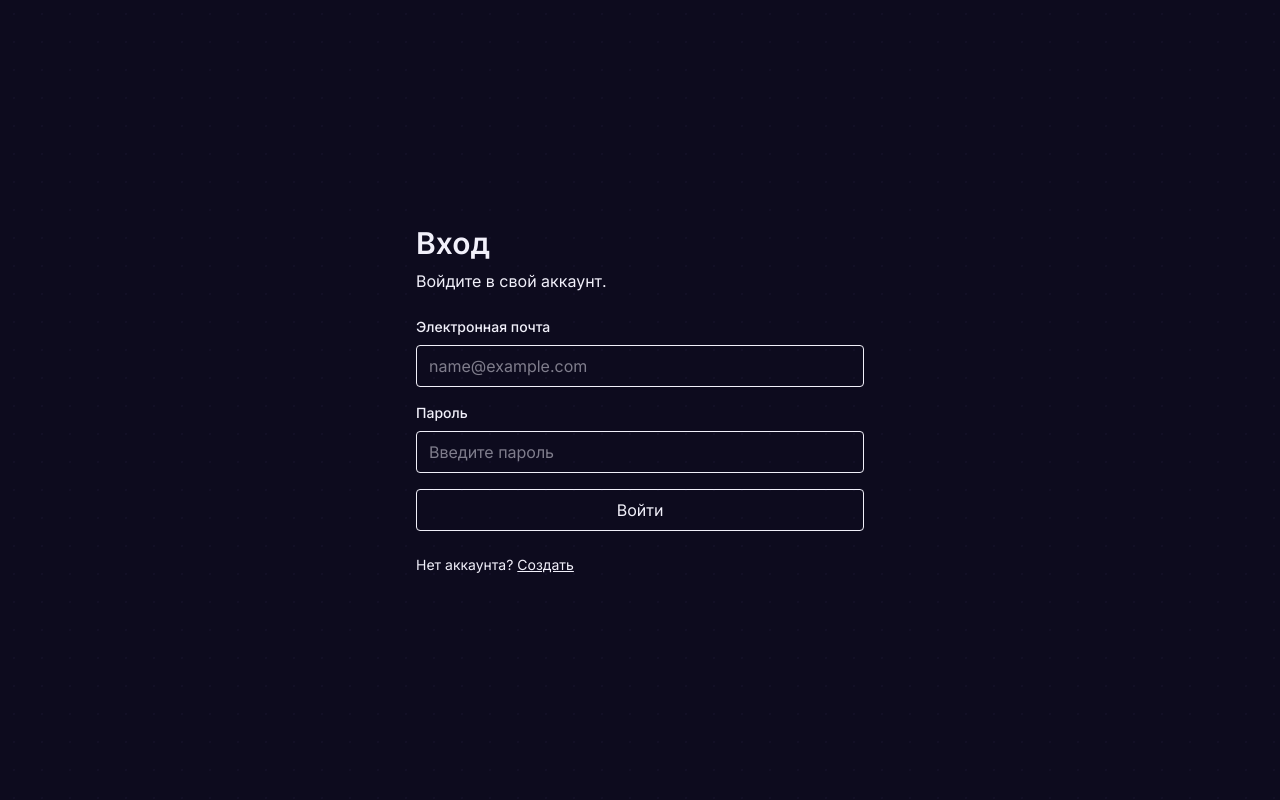
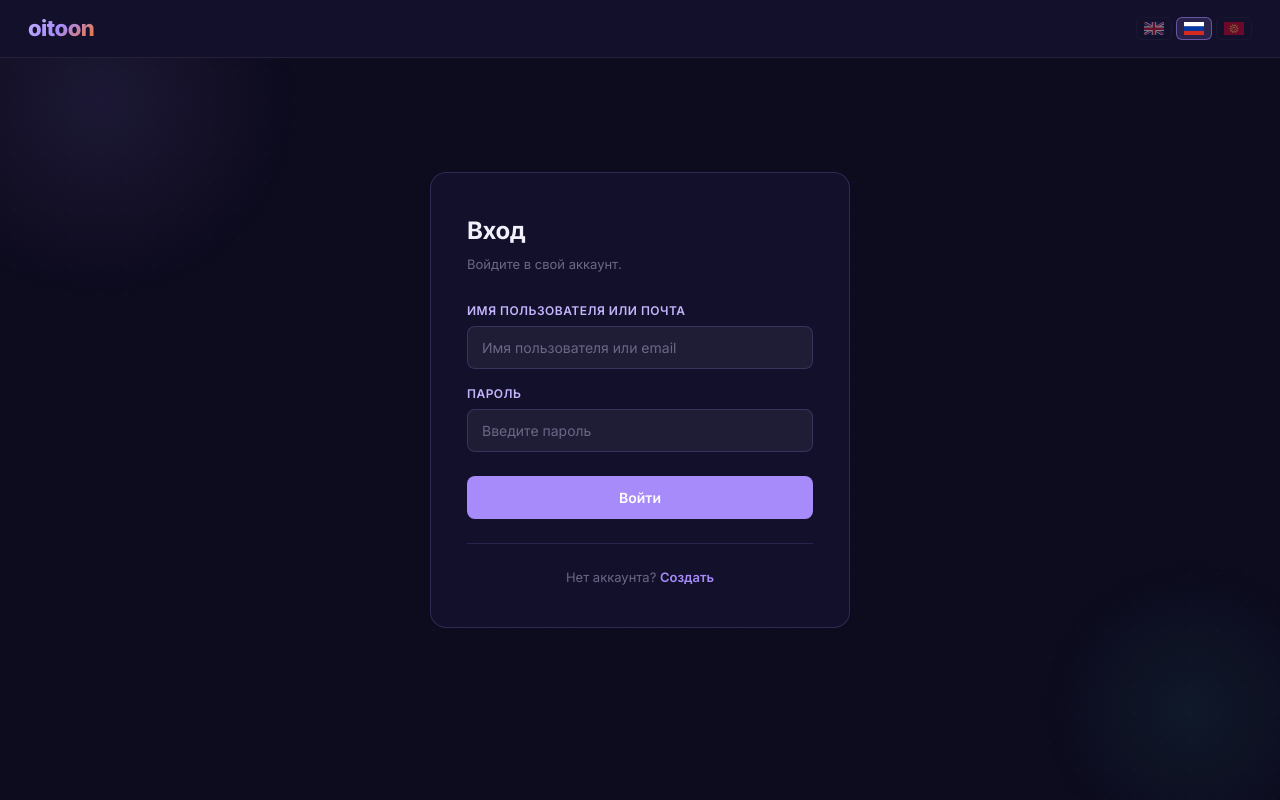
Before and after one commit to Aiga115/oitoon, a Next.js app in the folder frontend/: page /login in a window 1280 px wide. Built offline with nearby package versions, Linux system fonts and the light colour scheme.

Commit message:
update auth pages design

```diff
--- /dev/null
+++ b/frontend/components/AuthFormTemplate.module.css
@@ -0,0 +1,205 @@
+.page {
+  min-height: 100vh;
+  display: flex;
+  flex-direction: column;
+  align-items: center;
+  justify-content: center;
+  padding: 48px 24px;
+  position: relative;
+  z-index: 1;
+}
+
+/* ── Top bar ─────────────────────────────────────── */
+.topBar {
+  position: fixed;
+  top: 0;
+  left: 0;
+  right: 0;
+  height: 58px;
+  background-color: #13102b;
+  border-bottom: 0.5px solid rgba(255, 255, 255, 0.07);
+  padding: 0 28px;
+  display: flex;
+  align-items: center;
+  justify-content: space-between;
+  z-index: 100;
+}
+
+.topBrand {
+  font-size: 22px;
+  font-weight: 800;
+  letter-spacing: -0.5px;
+  background: linear-gradient(135deg, #c4b5fd, #a78bfa, #f97316);
+  -webkit-background-clip: text;
+  -webkit-text-fill-color: transparent;
+  background-clip: text;
+  text-decoration: none;
+}
+
+.langSwitcher {
+  display: flex;
+  gap: 4px;
+}
+
+.langBtn {
+  padding: 4px 7px;
+  border-radius: 6px;
+  line-height: 1;
+  cursor: pointer;
+  border: 0.5px solid rgba(255, 255, 255, 0.07);
+  background-color: transparent;
+  opacity: 0.45;
+  transition: all 0.15s;
+  display: flex;
+  align-items: center;
+}
+
+.langBtnActive {
+  border-color: rgba(167, 139, 250, 0.5);
+  background-color: rgba(167, 139, 250, 0.15);
+  opacity: 1;
+}
+
+.flag {
+  width: 20px;
+  height: auto;
+  display: block;
+}
+
+/* Decorative orbs */
+.orb1 {
+  position: fixed;
+  width: 400px;
+  height: 400px;
+  border-radius: 50%;
+  background: radial-gradient(circle, rgba(167, 139, 250, 0.1) 0%, transparent 70%);
+  top: -100px;
+  left: -100px;
+  pointer-events: none;
+  z-index: 0;
+}
+
+.orb2 {
+  position: fixed;
+  width: 300px;
+  height: 300px;
+  border-radius: 50%;
+  background: radial-gradient(circle, rgba(45, 212, 191, 0.07) 0%, transparent 70%);
+  bottom: -60px;
+  right: -60px;
+  pointer-events: none;
+  z-index: 0;
+}
+
+/* Card — push down to clear the fixed top bar */
+.card {
+  position: relative;
+  z-index: 1;
+  width: 100%;
+  max-width: 420px;
+  background-color: #13102b;
+  border: 0.5px solid rgba(167, 139, 250, 0.2);
+  border-radius: 16px;
+  padding: 40px 36px;
+}
+
+/* Header */
+.heading {
+  font-size: 24px;
+  font-weight: 700;
+  color: #f1f0fa;
+  letter-spacing: -0.4px;
+  margin-bottom: 6px;
+}
+
+.subheading {
+  font-size: 13px;
+  color: #6b6887;
+  margin-bottom: 28px;
+}
+
+/* Form fields */
+.fieldGroup {
+  display: flex;
+  flex-direction: column;
+  gap: 16px;
+  margin-bottom: 20px;
+}
+
+.field {
+  display: flex;
+  flex-direction: column;
+  gap: 6px;
+}
+
+.label {
+  font-size: 12px;
+  font-weight: 600;
+  color: #c4b5fd;
+  letter-spacing: 0.04em;
+  text-transform: uppercase;
+}
+
+.input {
+  background-color: rgba(255, 255, 255, 0.05);
+  border: 0.5px solid rgba(167, 139, 250, 0.2);
+  border-radius: 8px;
+  padding: 10px 14px;
+  font-size: 14px;
+  color: #f1f0fa;
+  outline: none;
+  transition: border-color 0.15s;
+  width: 100%;
+}
+
+.input::placeholder {
+  color: #6b6887;
+}
+
+.input:focus {
+  border-color: rgba(167, 139, 250, 0.6);
+}
+
+/* Submit button */
+.submitBtn {
+  width: 100%;
+  padding: 11px 18px;
+  border-radius: 8px;
+  background-color: #a78bfa;
+  color: #fff;
+  font-size: 14px;
+  font-weight: 600;
+  border: none;
+  cursor: pointer;
+  transition: background-color 0.15s;
+  margin-top: 4px;
+}
+
+.submitBtn:hover {
+  background-color: #9370e8;
+}
+
+/* Alternate link */
+.altText {
+  font-size: 13px;
+  color: #6b6887;
+  text-align: center;
+  margin-top: 20px;
+}
+
+.altLink {
+  color: #a78bfa;
+  text-decoration: none;
+  font-weight: 600;
+}
+
+.altLink:hover {
+  text-decoration: underline;
+}
+
+/* Divider */
+.divider {
+  height: 0.5px;
+  background-color: rgba(167, 139, 250, 0.15);
+  margin: 24px 0;
+}
--- a/frontend/components/AuthFormTemplate.tsx
+++ b/frontend/components/AuthFormTemplate.tsx
@@ -1,6 +1,23 @@
 "use client";
 
+import Link from "next/link";
 import { useTranslation } from "react-i18next";
+import i18n from "@/lib/i18n";
+import GB from "country-flag-icons/react/3x2/GB";
+import RU from "country-flag-icons/react/3x2/RU";
+import KG from "country-flag-icons/react/3x2/KG";
+import styles from "./AuthFormTemplate.module.css";
+
+const LANGUAGES = [
+  { code: "en", label: "EN", Flag: GB },
+  { code: "ru", label: "RU", Flag: RU },
+  { code: "ky", label: "KY", Flag: KG },
+];
+
+function changeLanguage(code: string) {
+  i18n.changeLanguage(code);
+  localStorage.setItem("oitoon-lang", code);
+}
 
 type AuthFormTemplateProps = {
   mode: "login" | "register";
@@ -19,24 +36,49 @@ export default function AuthFormTemplate({ mode }: AuthFormTemplateProps) {
   const fields = {
     name: t("auth.fields.name"),
     email: t("auth.fields.email"),
+    usernameOrEmail: t("auth.fields.usernameOrEmail"),
     password: t("auth.fields.password"),
     namePlaceholder: t("auth.fields.namePlaceholder"),
     emailPlaceholder: t("auth.fields.emailPlaceholder"),
+    usernameOrEmailPlaceholder: t("auth.fields.usernameOrEmailPlaceholder"),
     passwordPlaceholder: t("auth.fields.passwordPlaceholder"),
   };
 
   return (
-    <main className="flex min-h-screen items-center justify-center px-6 py-12">
-      <section className="w-full max-w-md space-y-6">
-        <header className="space-y-2">
-          <h1 className="text-3xl font-semibold">{content.title}</h1>
-          <p>{content.description}</p>
-        </header>
+    <div className={styles.page}>
+      <div className={styles.orb1} />
+      <div className={styles.orb2} />
 
-        <form className="space-y-4">
-          {mode === "register" ? (
-            <div className="space-y-2">
-              <label htmlFor="name" className="block text-sm font-medium">
+      <div className={styles.topBar}>
+        <Link href="/" className={styles.topBrand}>
+          oitoon
+        </Link>
+        <div className={styles.langSwitcher}>
+          {LANGUAGES.map((lang) => {
+            const active = i18n.language === lang.code;
+            return (
+              <button
+                key={lang.code}
+                onClick={() => changeLanguage(lang.code)}
+                title={lang.label}
+                className={`${styles.langBtn} ${active ? styles.langBtnActive : ""}`}
+              >
+                <lang.Flag className={styles.flag} />
+              </button>
+            );
+          })}
+        </div>
+      </div>
+
+      <div className={styles.card}>
+        <h1 className={styles.heading}>{content.title}</h1>
+        <p className={styles.subheading}>{content.description}</p>
+
+        <form>
+          <div className={styles.fieldGroup}>
+            {mode === "register" && (
+              <div className={styles.field}>
+                <label htmlFor="name" className={styles.label}>
                   {fields.name}
                 </label>
                 <input
@@ -44,26 +86,27 @@ export default function AuthFormTemplate({ mode }: AuthFormTemplateProps) {
                   name="name"
                   type="text"
                   placeholder={fields.namePlaceholder}
-                className="w-full rounded border px-3 py-2"
+                  className={styles.input}
                 />
               </div>
-          ) : null}
+            )}
 
-          <div className="space-y-2">
-            <label htmlFor="email" className="block text-sm font-medium">
-              {fields.email}
+            <div className={styles.field}>
+              <label htmlFor="identifier" className={styles.label}>
+                {mode === "login" ? fields.usernameOrEmail : fields.email}
               </label>
               <input
-              id="email"
-              name="email"
-              type="email"
-              placeholder={fields.emailPlaceholder}
-              className="w-full rounded border px-3 py-2"
+                id="identifier"
+                name={mode === "login" ? "identifier" : "email"}
+                type={mode === "login" ? "text" : "email"}
+                autoComplete={mode === "login" ? "username" : "email"}
+                placeholder={mode === "login" ? fields.usernameOrEmailPlaceholder : fields.emailPlaceholder}
+                className={styles.input}
               />
             </div>
 
-          <div className="space-y-2">
-            <label htmlFor="password" className="block text-sm font-medium">
+            <div className={styles.field}>
+              <label htmlFor="password" className={styles.label}>
                 {fields.password}
               </label>
               <input
@@ -71,22 +114,25 @@ export default function AuthFormTemplate({ mode }: AuthFormTemplateProps) {
                 name="password"
                 type="password"
                 placeholder={fields.passwordPlaceholder}
-              className="w-full rounded border px-3 py-2"
+                className={styles.input}
               />
             </div>
+          </div>
 
-          <button type="submit" className="w-full rounded border px-4 py-2">
+          <button type="submit" className={styles.submitBtn}>
             {content.buttonLabel}
           </button>
         </form>
 
-        <p className="text-sm">
+        <div className={styles.divider} />
+
+        <p className={styles.altText}>
           {content.alternateLabel}{" "}
-          <a href={content.alternateHref} className="underline">
+          <Link href={content.alternateHref} className={styles.altLink}>
             {content.alternateAction}
-          </a>
+          </Link>
         </p>
-      </section>
-    </main>
+      </div>
+    </div>
   );
 }
--- a/frontend/lib/en.json
+++ b/frontend/lib/en.json
@@ -100,9 +100,11 @@
     "fields": {
       "name": "Name",
       "email": "Email",
+      "usernameOrEmail": "Username or Email",
       "password": "Password",
       "namePlaceholder": "John Doe",
       "emailPlaceholder": "name@example.com",
+      "usernameOrEmailPlaceholder": "Username or email address",
       "passwordPlaceholder": "Enter password"
     }
   }
--- a/frontend/lib/ky.json
+++ b/frontend/lib/ky.json
@@ -100,9 +100,11 @@
     "fields": {
       "name": "Аты",
       "email": "Электрондук почта",
+      "usernameOrEmail": "Колдонуучу аты же почта",
       "password": "Сырсөз",
       "namePlaceholder": "Айбек Дооронов",
       "emailPlaceholder": "name@example.com",
+      "usernameOrEmailPlaceholder": "Колдонуучу аты же email",
       "passwordPlaceholder": "Сырсөзүңүздү киргизиңиз"
     }
   }
--- a/frontend/lib/ru.json
+++ b/frontend/lib/ru.json
@@ -100,9 +100,11 @@
     "fields": {
       "name": "Имя",
       "email": "Электронная почта",
+      "usernameOrEmail": "Имя пользователя или почта",
       "password": "Пароль",
       "namePlaceholder": "Иван Иванов",
       "emailPlaceholder": "name@example.com",
+      "usernameOrEmailPlaceholder": "Имя пользователя или email",
       "passwordPlaceholder": "Введите пароль"
     }
   }
```
Lines whose indentation alone changed are shown as unchanged.
